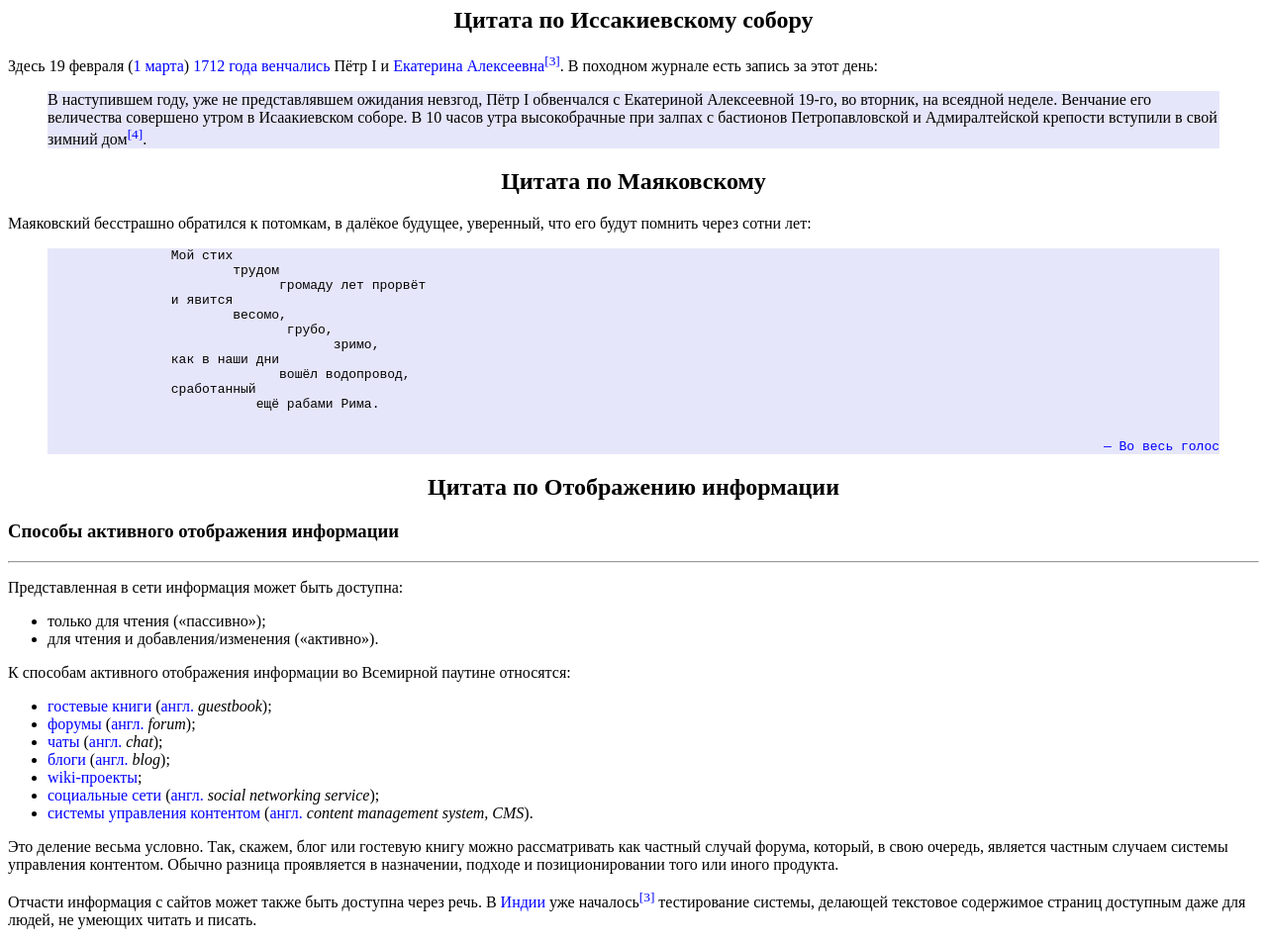
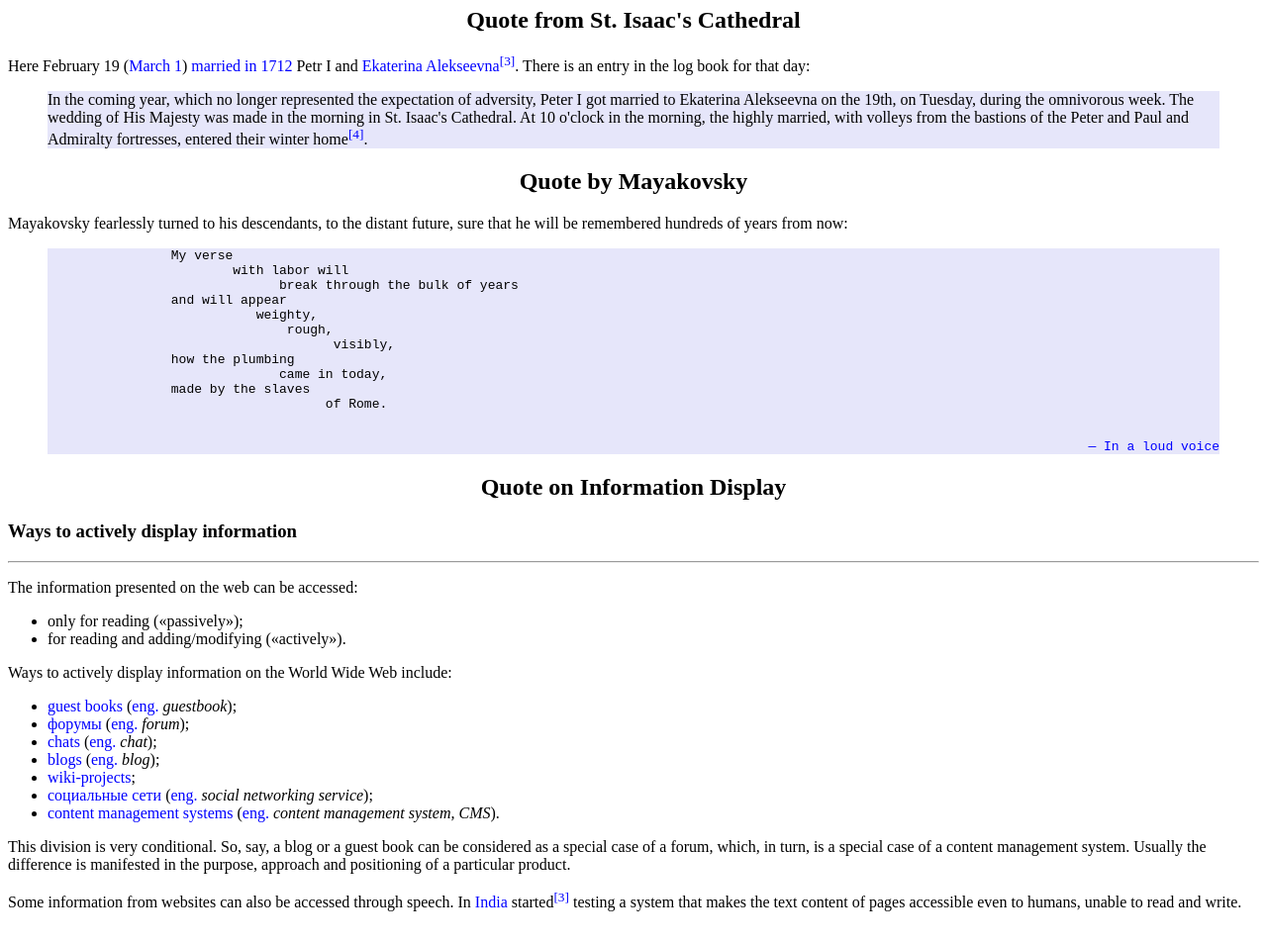
Before and after one commit to Materij/new_training, a plain HTML site: page index.html in a window 1280 px wide. Shown: the part 73-1028 px from the top of the page at 99% size. Drawn offline with Linux system fonts and the light colour scheme.

Commit message:
Update index.html

```diff
--- a/index.html
+++ b/index.html
@@ -2,53 +2,53 @@
 <html>
 <head>
     <meta charset="utf-8">
-    <title>Вырезки из цитат</title>
+    <title>Clippings from quotes</title>
 </head>
 <body>
     <header align="center">
-    	<h1>Вырезки из цитат</h1>
+    	<h1>Clippings from quotes</h1>
     </header>
     <article>
-        <h2 align="center">Цитата по Иссакиевскому собору</h2>
-        <p>Здесь 19 февраля (<a href="https://ru.wikipedia.org/wiki/1_%D0%BC%D0%B0%D1%80%D1%82%D0%B0" style="text-decoration: none; color:#0000FF;">1 марта</a>) <a href="https://ru.wikipedia.org/wiki/1712_%D0%B3%D0%BE%D0%B4" style="text-decoration: none; color:#0000FF;">1712 года венчались</a> Пётр I и <a href="https://ru.wikipedia.org/wiki/%D0%95%D0%BA%D0%B0%D1%82%D0%B5%D1%80%D0%B8%D0%BD%D0%B0_I" style="text-decoration: none; color:#0000FF;">Екатерина Алексеевна</a><sup><a href="https://ru.wikipedia.org/wiki/%D0%98%D1%81%D0%B0%D0%B0%D0%BA%D0%B8%D0%B5%D0%B2%D1%81%D0%BA%D0%B8%D0%B9_%D1%81%D0%BE%D0%B1%D0%BE%D1%80#cite_note-_aa4be451f56575cb-4" style="text-decoration: none; color:#0000FF;">[3]</a></sup>. В походном журнале есть запись за этот день:
-        <blockquote style="background: #E6E6FA";>В наступившем году, уже не представлявшем ожидания невзгод, Пётр I обвенчался с Екатериной Алексеевной 19-го, во вторник, на всеядной неделе. Венчание его величества совершено утром в Исаакиевском соборе. В 10 часов утра высокобрачные при залпах с бастионов Петропавловской и Адмиралтейской крепости вступили в свой зимний дом<sup><a href="https://ru.wikipedia.org/wiki/%D0%98%D1%81%D0%B0%D0%B0%D0%BA%D0%B8%D0%B5%D0%B2%D1%81%D0%BA%D0%B8%D0%B9_%D1%81%D0%BE%D0%B1%D0%BE%D1%80#cite_note-_c4f6cacac42930b2-5" style="text-decoration: none; color:#0000FF;">[4]</a></span></sup>.</blockquote></p>
+        <h2 align="center">Quote from St. Isaac's Cathedral</h2>
+        <p>Here February 19 (<a href="https://ru.wikipedia.org/wiki/1_%D0%BC%D0%B0%D1%80%D1%82%D0%B0" style="text-decoration: none; color:#0000FF;">March 1</a>) <a href="https://ru.wikipedia.org/wiki/1712_%D0%B3%D0%BE%D0%B4" style="text-decoration: none; color:#0000FF;">married in 1712</a> Petr I and <a href="https://ru.wikipedia.org/wiki/%D0%95%D0%BA%D0%B0%D1%82%D0%B5%D1%80%D0%B8%D0%BD%D0%B0_I" style="text-decoration: none; color:#0000FF;">Ekaterina Alekseevna</a><sup><a href="https://ru.wikipedia.org/wiki/%D0%98%D1%81%D0%B0%D0%B0%D0%BA%D0%B8%D0%B5%D0%B2%D1%81%D0%BA%D0%B8%D0%B9_%D1%81%D0%BE%D0%B1%D0%BE%D1%80#cite_note-_aa4be451f56575cb-4" style="text-decoration: none; color:#0000FF;">[3]</a></sup>. There is an entry in the log book for that day:
+        <blockquote style="background: #E6E6FA";>In the coming year, which no longer represented the expectation of adversity, Peter I got married to Ekaterina Alekseevna on the 19th, on Tuesday, during the omnivorous week. The wedding of His Majesty was made in the morning in St. Isaac's Cathedral. At 10 o'clock in the morning, the highly married, with volleys from the bastions of the Peter and Paul and Admiralty fortresses, entered their winter home<sup><a href="https://ru.wikipedia.org/wiki/%D0%98%D1%81%D0%B0%D0%B0%D0%BA%D0%B8%D0%B5%D0%B2%D1%81%D0%BA%D0%B8%D0%B9_%D1%81%D0%BE%D0%B1%D0%BE%D1%80#cite_note-_c4f6cacac42930b2-5" style="text-decoration: none; color:#0000FF;">[4]</a></span></sup>.</blockquote></p>
 
-        <h2 align="center">Цитата по Маяковскому</h2>
-        <p>Маяковский бесстрашно обратился к потомкам, в далёкое будущее, уверенный, что его будут помнить через сотни лет:</p>
+        <h2 align="center">Quote by Mayakovsky</h2>
+        <p>Mayakovsky fearlessly turned to his descendants, to the distant future, sure that he will be remembered hundreds of years from now:</p>
         <blockquote style="background: #E6E6FA";>
             <pre>
-                Мой стих
-                        трудом
-                              громаду лет прорвёт
-                и явится
-                        весомо,
-                               грубо,
-                                     зримо,
-                как в наши дни
-                              вошёл водопровод,
-                сработанный
-                           ещё рабами Рима.
-        <p align="right"><a href="https://ru.wikisource.org/wiki/%D0%92%D0%BE_%D0%B2%D0%B5%D1%81%D1%8C_%D0%B3%D0%BE%D0%BB%D0%BE%D1%81_(%D0%9C%D0%B0%D1%8F%D0%BA%D0%BE%D0%B2%D1%81%D0%BA%D0%B8%D0%B9)" style="text-decoration: none; color:#0000FF;">&#8212; Во весь голос</a></p></pre></blockquote>
+                My verse
+                        with labor will
+                              break through the bulk of years
+                and will appear
+                           weighty,
+                               rough,
+                                     visibly,
+                how the plumbing
+                              came in today,
+                made by the slaves
+                                    of Rome.
+        <p align="right"><a href="https://ru.wikisource.org/wiki/%D0%92%D0%BE_%D0%B2%D0%B5%D1%81%D1%8C_%D0%B3%D0%BE%D0%BB%D0%BE%D1%81_(%D0%9C%D0%B0%D1%8F%D0%BA%D0%BE%D0%B2%D1%81%D0%BA%D0%B8%D0%B9)" style="text-decoration: none; color:#0000FF;">&#8212; In a loud voice</a></p></pre></blockquote>
 
-        <h2 align="center">Цитата по Отображению информации</h2>
-        <h3>Способы активного отображения информации</h3><hr>
-        <p>Представленная в сети информация может быть доступна:</p>
+        <h2 align="center">Quote on Information Display</h2>
+        <h3>Ways to actively display information</h3><hr>
+        <p>The information presented on the web can be accessed:</p>
         <ul>
-            <li>только для чтения («пассивно»);</li>
-            <li>для чтения и добавления/изменения («активно»).</li>
+            <li>only for reading («passively»);</li>
+            <li>for reading and adding/modifying («actively»).</li>
         </ul>
-        <p>К способам активного отображения информации во Всемирной паутине относятся:</p>
+        <p>Ways to actively display information on the World Wide Web include:</p>
         <ul>
-            <li><span style="color:#0000FF;"><a href="https://ru.wikipedia.org/w/index.php?title=%D0%93%D0%BE%D1%81%D1%82%D0%B5%D0%B2%D0%B0%D1%8F_%D0%BA%D0%BD%D0%B8%D0%B3%D0%B0&action=edit&redlink=1" style="text-decoration: none; color:#0000FF;">гостевые книги</a></span> (<span style="color:#0000FF;"><a href="https://ru.wikipedia.org/wiki/%D0%90%D0%BD%D0%B3%D0%BB%D0%B8%D0%B9%D1%81%D0%BA%D0%B8%D0%B9_%D1%8F%D0%B7%D1%8B%D0%BA" style="text-decoration: none; color:#0000FF;">англ.</a></span> <em>guestbook</em>);</li>
-            <li><span style="color:#0000FF;"><a href="https://ru.wikipedia.org/wiki/%D0%92%D0%B5%D0%B1-%D1%84%D0%BE%D1%80%D1%83%D0%BC" style="text-decoration: none; color:#0000FF;">форумы</a></span> (<span style="color:#0000FF;"><a href="https://ru.wikipedia.org/wiki/%D0%90%D0%BD%D0%B3%D0%BB%D0%B8%D0%B9%D1%81%D0%BA%D0%B8%D0%B9_%D1%8F%D0%B7%D1%8B%D0%BA" style="text-decoration: none; color:#0000FF;">англ.</a></span> <em>forum</em>);</li>
-            <li><span style="color:#0000FF;"><a href="https://ru.wikipedia.org/wiki/%D0%A7%D0%B0%D1%82_(%D0%BF%D1%80%D0%BE%D0%B3%D1%80%D0%B0%D0%BC%D0%BC%D0%B0)" style="text-decoration: none; color:#0000FF;">чаты</a></span> (<span style="color:#0000FF;"><a href="https://ru.wikipedia.org/wiki/%D0%90%D0%BD%D0%B3%D0%BB%D0%B8%D0%B9%D1%81%D0%BA%D0%B8%D0%B9_%D1%8F%D0%B7%D1%8B%D0%BA" style="text-decoration: none; color:#0000FF;">англ.</a></span> <em>chat</em>);</li>
-            <li><span style="color:#0000FF;"><a href="https://ru.wikipedia.org/wiki/%D0%91%D0%BB%D0%BE%D0%B3" style="text-decoration: none; color:#0000FF;">блоги</a></span> (<span style="color:#0000FF;"><a href="https://ru.wikipedia.org/wiki/%D0%90%D0%BD%D0%B3%D0%BB%D0%B8%D0%B9%D1%81%D0%BA%D0%B8%D0%B9_%D1%8F%D0%B7%D1%8B%D0%BA" style="text-decoration: none; color:#0000FF;"><a href="https://ru.wikipedia.org/wiki/%D0%90%D0%BD%D0%B3%D0%BB%D0%B8%D0%B9%D1%81%D0%BA%D0%B8%D0%B9_%D1%8F%D0%B7%D1%8B%D0%BA" style="text-decoration: none; color:#0000FF;">англ.</a></a></span> <em>blog</em>);</li>
-            <li><span style="color:#0000FF;"><a href="https://ru.wikipedia.org/wiki/%D0%92%D0%B8%D0%BA%D0%B8" style="text-decoration: none; color:#0000FF;">wiki-проекты</a></span>;</li>
-            <li><span style="color:#0000FF;"><a href="https://ru.wikipedia.org/wiki/%D0%A1%D0%BE%D1%86%D0%B8%D0%B0%D0%BB%D1%8C%D0%BD%D0%B0%D1%8F_%D1%81%D0%B5%D1%82%D1%8C" style="text-decoration: none; color:#0000FF;">социальные сети</a></span> (<span style="color:#0000FF;"><a href="https://ru.wikipedia.org/wiki/%D0%90%D0%BD%D0%B3%D0%BB%D0%B8%D0%B9%D1%81%D0%BA%D0%B8%D0%B9_%D1%8F%D0%B7%D1%8B%D0%BA" style="text-decoration: none; color:#0000FF;">англ.</a></span> <em>social networking service</em>);</li>
-            <li><span style="color:#0000FF;"><a href="https://ru.wikipedia.org/wiki/%D0%A1%D0%B8%D1%81%D1%82%D0%B5%D0%BC%D0%B0_%D1%83%D0%BF%D1%80%D0%B0%D0%B2%D0%BB%D0%B5%D0%BD%D0%B8%D1%8F_%D1%81%D0%BE%D0%B4%D0%B5%D1%80%D0%B6%D0%B8%D0%BC%D1%8B%D0%BC" style="text-decoration: none; color:#0000FF;">системы управления контентом</a></span> (<span style="color:#0000FF;"><a href="https://ru.wikipedia.org/wiki/%D0%90%D0%BD%D0%B3%D0%BB%D0%B8%D0%B9%D1%81%D0%BA%D0%B8%D0%B9_%D1%8F%D0%B7%D1%8B%D0%BA" style="text-decoration: none; color:#0000FF;">англ.</a></span> <em>content management system, CMS</em>).</li>
+            <li><span style="color:#0000FF;"><a href="https://ru.wikipedia.org/w/index.php?title=%D0%93%D0%BE%D1%81%D1%82%D0%B5%D0%B2%D0%B0%D1%8F_%D0%BA%D0%BD%D0%B8%D0%B3%D0%B0&action=edit&redlink=1" style="text-decoration: none; color:#0000FF;">guest books</a></span> (<span style="color:#0000FF;"><a href="https://ru.wikipedia.org/wiki/%D0%90%D0%BD%D0%B3%D0%BB%D0%B8%D0%B9%D1%81%D0%BA%D0%B8%D0%B9_%D1%8F%D0%B7%D1%8B%D0%BA" style="text-decoration: none; color:#0000FF;">eng.</a></span> <em>guestbook</em>);</li>
+            <li><span style="color:#0000FF;"><a href="https://ru.wikipedia.org/wiki/%D0%92%D0%B5%D0%B1-%D1%84%D0%BE%D1%80%D1%83%D0%BC" style="text-decoration: none; color:#0000FF;">форумы</a></span> (<span style="color:#0000FF;"><a href="https://ru.wikipedia.org/wiki/%D0%90%D0%BD%D0%B3%D0%BB%D0%B8%D0%B9%D1%81%D0%BA%D0%B8%D0%B9_%D1%8F%D0%B7%D1%8B%D0%BA" style="text-decoration: none; color:#0000FF;">eng.</a></span> <em>forum</em>);</li>
+            <li><span style="color:#0000FF;"><a href="https://ru.wikipedia.org/wiki/%D0%A7%D0%B0%D1%82_(%D0%BF%D1%80%D0%BE%D0%B3%D1%80%D0%B0%D0%BC%D0%BC%D0%B0)" style="text-decoration: none; color:#0000FF;">chats</a></span> (<span style="color:#0000FF;"><a href="https://ru.wikipedia.org/wiki/%D0%90%D0%BD%D0%B3%D0%BB%D0%B8%D0%B9%D1%81%D0%BA%D0%B8%D0%B9_%D1%8F%D0%B7%D1%8B%D0%BA" style="text-decoration: none; color:#0000FF;">eng.</a></span> <em>chat</em>);</li>
+            <li><span style="color:#0000FF;"><a href="https://ru.wikipedia.org/wiki/%D0%91%D0%BB%D0%BE%D0%B3" style="text-decoration: none; color:#0000FF;">blogs</a></span> (<span style="color:#0000FF;"><a href="https://ru.wikipedia.org/wiki/%D0%90%D0%BD%D0%B3%D0%BB%D0%B8%D0%B9%D1%81%D0%BA%D0%B8%D0%B9_%D1%8F%D0%B7%D1%8B%D0%BA" style="text-decoration: none; color:#0000FF;"><a href="https://ru.wikipedia.org/wiki/%D0%90%D0%BD%D0%B3%D0%BB%D0%B8%D0%B9%D1%81%D0%BA%D0%B8%D0%B9_%D1%8F%D0%B7%D1%8B%D0%BA" style="text-decoration: none; color:#0000FF;">eng.</a></a></span> <em>blog</em>);</li>
+            <li><span style="color:#0000FF;"><a href="https://ru.wikipedia.org/wiki/%D0%92%D0%B8%D0%BA%D0%B8" style="text-decoration: none; color:#0000FF;">wiki-projects</a></span>;</li>
+            <li><span style="color:#0000FF;"><a href="https://ru.wikipedia.org/wiki/%D0%A1%D0%BE%D1%86%D0%B8%D0%B0%D0%BB%D1%8C%D0%BD%D0%B0%D1%8F_%D1%81%D0%B5%D1%82%D1%8C" style="text-decoration: none; color:#0000FF;">социальные сети</a></span> (<span style="color:#0000FF;"><a href="https://ru.wikipedia.org/wiki/%D0%90%D0%BD%D0%B3%D0%BB%D0%B8%D0%B9%D1%81%D0%BA%D0%B8%D0%B9_%D1%8F%D0%B7%D1%8B%D0%BA" style="text-decoration: none; color:#0000FF;">eng.</a></span> <em>social networking service</em>);</li>
+            <li><span style="color:#0000FF;"><a href="https://ru.wikipedia.org/wiki/%D0%A1%D0%B8%D1%81%D1%82%D0%B5%D0%BC%D0%B0_%D1%83%D0%BF%D1%80%D0%B0%D0%B2%D0%BB%D0%B5%D0%BD%D0%B8%D1%8F_%D1%81%D0%BE%D0%B4%D0%B5%D1%80%D0%B6%D0%B8%D0%BC%D1%8B%D0%BC" style="text-decoration: none; color:#0000FF;">content management systems</a></span> (<span style="color:#0000FF;"><a href="https://ru.wikipedia.org/wiki/%D0%90%D0%BD%D0%B3%D0%BB%D0%B8%D0%B9%D1%81%D0%BA%D0%B8%D0%B9_%D1%8F%D0%B7%D1%8B%D0%BA" style="text-decoration: none; color:#0000FF;">eng.</a></span> <em>content management system, CMS</em>).</li>
         </ul>
-        <p>Это деление весьма условно. Так, скажем, блог или гостевую книгу можно рассматривать как частный случай форума, который, в свою очередь, является частным случаем системы управления контентом. Обычно разница проявляется в назначении, подходе и позиционировании того или иного продукта.</p>
-        <p>Отчасти информация с сайтов может также быть доступна через речь. В <span style="color:#0000FF;"><a href="https://ru.wikipedia.org/wiki/%D0%98%D0%BD%D0%B4%D0%B8%D1%8F" style="text-decoration: none; color:#0000FF;">Индии</a></span> уже началось<sup style="color:#0000FF;"><a href="https://ru.wikipedia.org/wiki/%D0%92%D1%81%D0%B5%D0%BC%D0%B8%D1%80%D0%BD%D0%B0%D1%8F_%D0%BF%D0%B0%D1%83%D1%82%D0%B8%D0%BD%D0%B0#cite_note-3" style="text-decoration: none; color:#0000FF;">[3]</a></sup> тестирование системы, делающей текстовое содержимое страниц доступным даже для людей, не умеющих читать и писать.</p>
+        <p>This division is very conditional. So, say, a blog or a guest book can be considered as a special case of a forum, which, in turn, is a special case of a content management system. Usually the difference is manifested in the purpose, approach and positioning of a particular product.</p>
+        <p>Some information from websites can also be accessed through speech. In <span style="color:#0000FF;"><a href="https://ru.wikipedia.org/wiki/%D0%98%D0%BD%D0%B4%D0%B8%D1%8F" style="text-decoration: none; color:#0000FF;">India</a></span> started<sup style="color:#0000FF;"><a href="https://ru.wikipedia.org/wiki/%D0%92%D1%81%D0%B5%D0%BC%D0%B8%D1%80%D0%BD%D0%B0%D1%8F_%D0%BF%D0%B0%D1%83%D1%82%D0%B8%D0%BD%D0%B0#cite_note-3" style="text-decoration: none; color:#0000FF;">[3]</a></sup> testing a system that makes the text content of pages accessible even to humans, unable to read and write.</p>
     </article>
 </body>
 </html>
```
